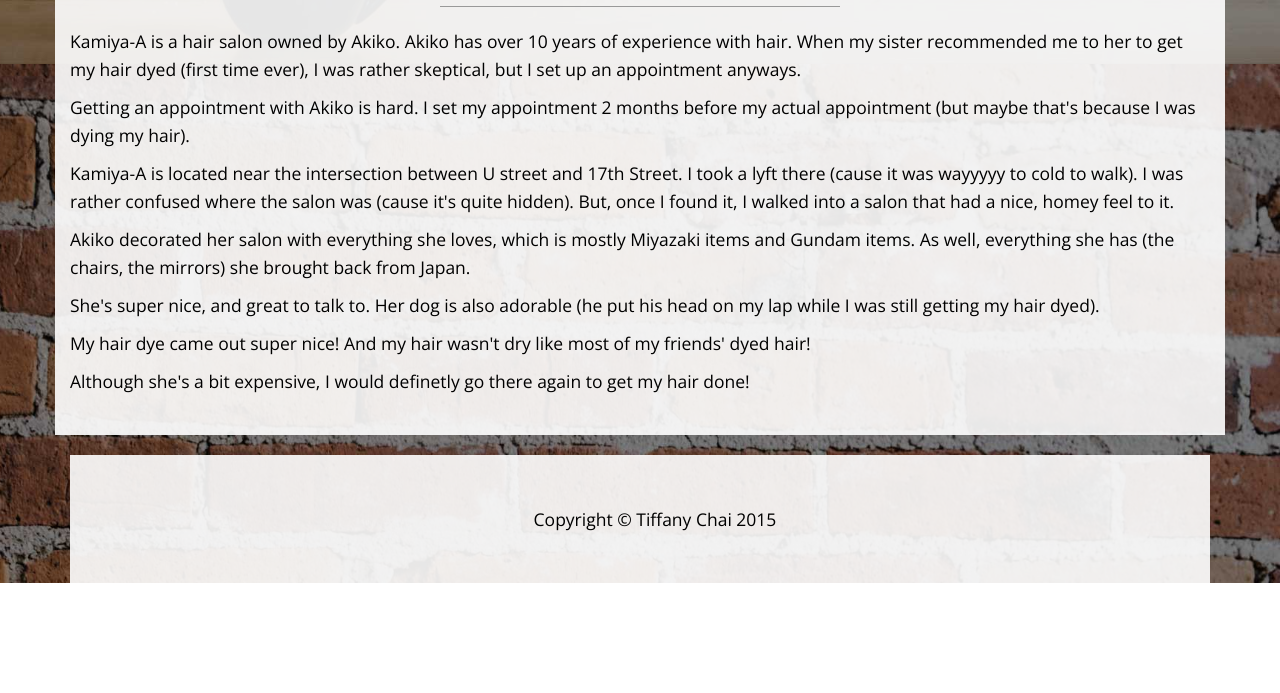
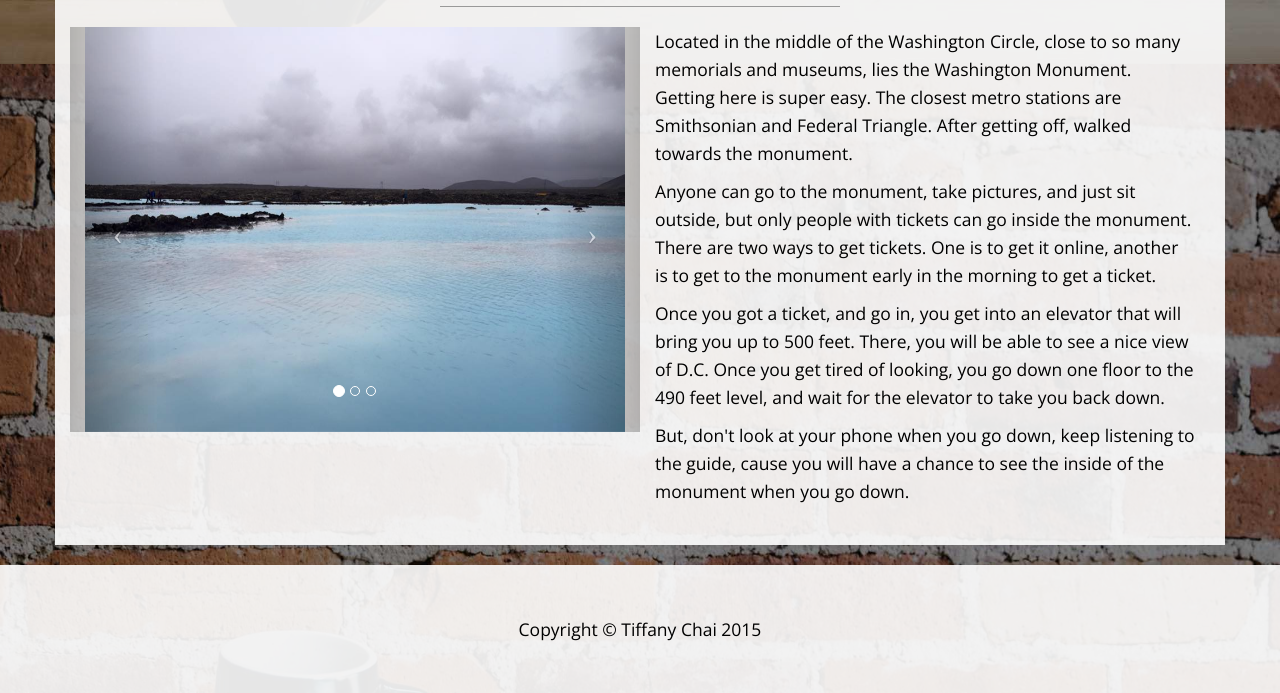
Before and after one commit to tiffanychai1996/Blog, a plain HTML site: page Outside of DC.html in a window 1280 px wide. Shown: the part 736-1429 px from the top of the page. Before the commit the page ends 1319 px from the top, so only its background shows below. Drawn offline with nearby package versions, Linux system fonts and the light colour scheme.

Commit message:
outside of dc

```diff
--- a/Outside of DC.html
+++ b/Outside of DC.html
@@ -103,17 +103,44 @@
 			<div class="box">
 				<div class="col-lg-12"
 					<hr>
-					<h1 class="intro-text text-center"><font size=6><strong>London</strong> England</font></h1>
+					<h1 class="intro-text text-center"><font size=6><strong>Keflavik</strong> Iceland</font></h1>
 					<hr>
 				</div>
-				<div>
-				<p>Kamiya-A is a hair salon owned by Akiko. Akiko has over 10 years of experience with hair. When my sister recommended me to her to get my hair dyed (first time ever), I was rather skeptical, but I set up an appointment anyways.</p>
-				<p>Getting an appointment with Akiko is hard. I set my appointment 2 months before my actual appointment (but maybe that's because I was dying my hair).</p>
-				<p>Kamiya-A is located near the intersection between U street and 17th Street. I took a lyft there (cause it was wayyyyy to cold to walk). I was rather confused where the salon was (cause it's quite hidden). But, once I found it, I walked into a salon that had a nice, homey feel to it. </p>
-				<p>Akiko decorated her salon with everything she loves, which is mostly Miyazaki items and Gundam items. As well, everything she has (the chairs, the mirrors) she brought back from Japan.</p>
-				<p>She's super nice, and great to talk to. Her dog is also adorable (he put his head on my lap while I was still getting my hair dyed).</p>
-				<p>My hair dye came out super nice! And my hair wasn't dry like most of my friends' dyed hair!</p>
-				<p>Although she's a bit expensive, I would definetly go there again to get my hair done!</p>
+				<div id="carousel-example-generic" class="carousel slide"><div class="col-md-6">
+                        <!-- Indicators -->
+                        <ol class="carousel-indicators hidden-xs">
+                            <li data-target="#carousel-example-generic" data-slide-to="0" class="active"></li>
+                            <li data-target="#carousel-example-generic" data-slide-to="1"></li>
+                            <li data-target="#carousel-example-generic" data-slide-to="2"></li>
+                        </ol>
+
+                        <!-- Wrapper for slides -->
+                        <div class="carousel-inner">
+                            <div class="item active">
+                                <img class="img-responsive img-full" src="img/icelandbluelagoon.jpg">
+                            </div>
+                            <div class="item">
+                                <img class="img-responsive img-full" src="img/icelandchurch.jpg">
+                            </div>
+                            <div class="item">
+                                <img class="img-responsive img-full" src="img/icelandchurch1.jpg">
+                            </div>
+                        </div>
+
+                        <!-- Controls -->
+                        <a class="left carousel-control" href="#carousel-example-generic" data-slide="prev">
+                            <span class="icon-prev"></span>
+                        </a>
+                        <a class="right carousel-control" href="#carousel-example-generic" data-slide="next">
+                            <span class="icon-next"></span>
+                        </a>
+                    </div></div>
+					<div class="col-md-6">
+					<p>Located in the middle of the Washington Circle, close to so many memorials and museums, lies the Washington Monument. Getting here is super easy. The closest metro stations are Smithsonian and Federal Triangle. After getting off, walked towards the monument.</p>
+					<p>Anyone can go to the monument, take pictures, and just sit outside, but only people with tickets can go inside the monument. There are two ways to get tickets. One is to get it online, another is to get to the monument early in the morning to get a ticket.</p>
+					<p>Once you got a ticket, and go in, you get into an elevator that will bring you up to 500 feet. There, you will be able to see a nice view of D.C. Once you get tired of looking, you go down one floor to the 490 feet level, and wait for the elevator to take you back down.</p>
+					<p>But, don't look at your phone when you go down, keep listening to the guide, cause you will have a chance to see the inside of the monument when you go down.</p>
+				</div>
 			</div>
 		</div>
 	</div>
```
Also changed, not shown: img/Icelandchurch.jpg (added), img/icelandbluelagoon.jpg (added), img/icelandchurch1.jpg (added).
